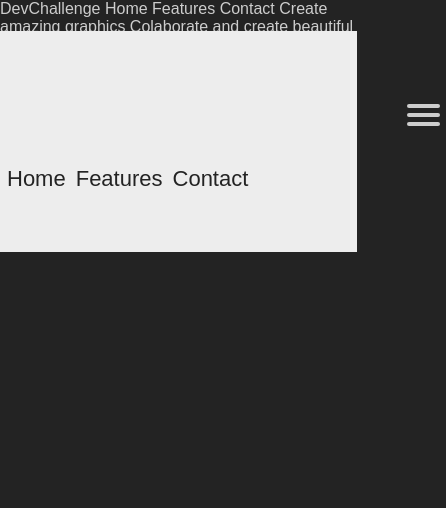
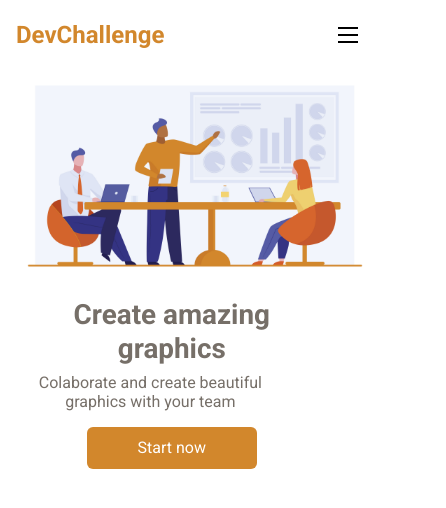
Before and after one commit to rendell-arruda/Dev-Challenge, a plain HTML site: page AmazingGraph/index.html in a window 390 px wide. Shown: the whole page, 446 px wide, since content can reach past the window. Drawn offline with nearby package versions, Linux system fonts and the light colour scheme.

Commit message:
termina page mas faltando reponsividad

```diff
--- /dev/null
+++ b/AmazingGraph/assets/css/gerais.css
@@ -0,0 +1,16 @@
+:root {
+  --orange: #d2872c;
+  --gray: #766f68;
+}
+
+body,
+ul {
+  font-family: 'Roboto', sans-serif;
+  margin: 0px;
+  padding: 0px;
+  color: var(--gray);
+}
+
+img {
+  max-width: 100%;
+}
--- /dev/null
+++ b/AmazingGraph/assets/css/header.css
@@ -0,0 +1,106 @@
+/* HEADER */
+body {
+  max-width: 1140px;
+  margin: 0 auto;
+}
+
+a {
+  color: var(--gray);
+  text-decoration: none;
+}
+
+a:hover {
+  /* background: rgba(0, 0, 0, 0.05); */
+}
+
+#logo {
+  font-size: 1.5rem;
+  font-weight: bold;
+  color: var(--orange);
+}
+
+#header {
+  box-sizing: border-box;
+  height: 70px;
+  padding: 1rem;
+  display: flex;
+  align-items: center;
+  justify-content: space-between;
+  /* background: #e7e7e7; */
+}
+
+/* MENU */
+#menu {
+  display: flex;
+  list-style: none;
+  gap: 0.5rem;
+}
+
+#menu a {
+  display: block;
+  padding: 0.5rem;
+}
+
+#btn-mobile {
+  display: none;
+}
+
+@media (max-width: 600px) {
+  #menu {
+    display: block;
+    position: absolute;
+    width: 100%;
+    top: 70px;
+    right: 0px;
+    background: #e7e7e7;
+    transition: 0.6s;
+    z-index: 1000;
+    height: 0px;
+    visibility: hidden;
+    overflow-y: hidden;
+  }
+  #nav.active #menu {
+    height: calc(100vh - 70px);
+    visibility: visible;
+    overflow-y: auto;
+  }
+  #menu a {
+    padding: 1rem 0;
+    margin: 0 1rem;
+    border-bottom: 2px solid rgba(0, 0, 0, 0.05);
+  }
+  #btn-mobile {
+    display: flex;
+    padding: 0.5rem 1rem;
+    font-size: 1rem;
+    border: none;
+    background: none;
+    cursor: pointer;
+    gap: 0.5rem;
+  }
+  #hamburger {
+    border-top: 2px solid;
+    width: 20px;
+  }
+  #hamburger::after,
+  #hamburger::before {
+    content: '';
+    display: block;
+    width: 20px;
+    height: 2px;
+    background: currentColor;
+    margin-top: 5px;
+    transition: 0.3s;
+    position: relative;
+  }
+  #nav.active #hamburger {
+    border-top-color: transparent;
+  }
+  #nav.active #hamburger::before {
+    transform: rotate(135deg);
+  }
+  #nav.active #hamburger::after {
+    transform: rotate(-135deg);
+    top: -7px;
+  }
+}
--- /dev/null
+++ b/AmazingGraph/assets/css/main.css
@@ -0,0 +1,61 @@
+.conteudo-principal {
+  display: flex;
+  justify-content: space-between;
+  align-items: flex-start;
+  flex-wrap: wrap;
+  padding: 0 32px 0 64px;
+}
+
+.conteudo-principal__texto {
+  position: absolute;
+  z-index: 999;
+}
+
+.title {
+  font-weight: 700;
+  max-width: 19ch;
+}
+
+.subtitle {
+  line-height: 1.2;
+  max-width: 29ch;
+}
+
+.botao {
+  background-color: var(--orange);
+  padding: 8px 50px;
+  color: white;
+}
+
+.img {
+  position: relative;
+  right: 0;
+  display: flex;
+  justify-content: right;
+}
+
+.img img {
+  width: 70%;
+}
+
+@media (max-width: 600px) {
+  .conteudo-principal {
+    padding: 0px 20px;
+  }
+  .conteudo-principal {
+    text-align: center;
+    flex-direction: column;
+    justify-content: center;
+    position: fixed;
+  }
+
+  .conteudo-principal__texto {
+    position: relative;
+  }
+  .img {
+    order: -1;
+  }
+  .img img {
+    width: initial;
+  }
+}
--- /dev/null
+++ b/AmazingGraph/assets/css/style.css
@@ -0,0 +1,3 @@
+@import url(./gerais.css);
+@import url(./header.css);
+@import url(./main.css);
--- /dev/null
+++ b/AmazingGraph/assets/js/script.js
@@ -0,0 +1,17 @@
+const btnMobile = document.getElementById('btn-mobile');
+
+function toggleMenu(event) {
+  if (event.type === 'touchstart') event.preventDefault();
+  const nav = document.getElementById('nav');
+  nav.classList.toggle('active');
+  const active = nav.classList.contains('active');
+  event.currentTarget.setAttribute('aria-expanded', active);
+  if (active) {
+    event.currentTarget.setAttribute('aria-label', 'Fechar Menu');
+  } else {
+    event.currentTarget.setAttribute('aria-label', 'Abrir Menu');
+  }
+}
+
+btnMobile.addEventListener('click', toggleMenu);
+btnMobile.addEventListener('touchstart', toggleMenu);
--- a/AmazingGraph/assets/style.css
+++ /dev/null
@@ -1,163 +0,0 @@
-body {
-  margin: 0;
-  padding: 0;
-  max-width: 1024px;
-  margin: 0 auto;
-
-  /* make it look decent enough */
-  background: #232323;
-  color: #cdcdcd;
-  font-family: 'Avenir Next', 'Avenir', sans-serif;
-}
-
-a {
-  text-decoration: none;
-  color: inherit;
-}
-
-li {
-  list-style: none;
-}
-
-.header {
-  display: flex;
-  justify-content: space-between;
-}
-
-.nav ul {
-  display: flex;
-  gap: 10px;
-}
-
-#menuToggle input {
-  opacity: 0;
-}
-
-@media screen and (max-width: 768px) {
-  #menuToggle {
-    display: block;
-    position: relative;
-    top: 50px;
-    left: 50px;
-
-    z-index: 1;
-
-    -webkit-user-select: none;
-    user-select: none;
-  }
-
-  #menuToggle a {
-    text-decoration: none;
-    color: #232323;
-
-    transition: color 0.3s ease;
-  }
-
-  #menuToggle a:hover {
-    color: tomato;
-  }
-
-  #menuToggle input {
-    display: block;
-    width: 40px;
-    height: 32px;
-    position: absolute;
-    top: -7px;
-    left: -5px;
-
-    cursor: pointer;
-
-    opacity: 0; /* hide this */
-    z-index: 2; /* and place it over the hamburger */
-
-    -webkit-touch-callout: none;
-  }
-
-  /*
- * Just a quick hamburger
- */
-  #menuToggle span {
-    display: block;
-    width: 33px;
-    height: 4px;
-    margin-bottom: 5px;
-    position: relative;
-
-    background: #cdcdcd;
-    border-radius: 3px;
-
-    z-index: 1;
-
-    transform-origin: 4px 0px;
-
-    transition: transform 0.5s cubic-bezier(0.77, 0.2, 0.05, 1),
-      background 0.5s cubic-bezier(0.77, 0.2, 0.05, 1), opacity 0.55s ease;
-  }
-
-  #menuToggle span:first-child {
-    transform-origin: 0% 0%;
-  }
-
-  #menuToggle span:nth-last-child(2) {
-    transform-origin: 0% 100%;
-  }
-
-  /*
- * Transform all the slices of hamburger
- * into a crossmark.
- */
-  #menuToggle input:checked ~ span {
-    opacity: 1;
-    transform: rotate(45deg) translate(-2px, -1px);
-    background: #232323;
-  }
-
-  /*
- * But let's hide the middle one.
- */
-  #menuToggle input:checked ~ span:nth-last-child(3) {
-    opacity: 0;
-    transform: rotate(0deg) scale(0.2, 0.2);
-  }
-
-  /*
- * Ohyeah and the last one should go the other direction
- */
-  #menuToggle input:checked ~ span:nth-last-child(2) {
-    transform: rotate(-45deg) translate(0, -1px);
-  }
-
-  /*
- * Make this absolute positioned
- * at the top left of the screen
- */
-  #menu {
-    position: absolute;
-    width: 300px;
-    margin: -100px 0 0 -50px;
-    padding: 50px;
-    padding-top: 125px;
-
-    background: #ededed;
-    list-style-type: none;
-    -webkit-font-smoothing: antialiased;
-    /* to stop flickering of text in safari */
-
-    transform-origin: 0% 0%;
-    transform: translate(-100%, 0);
-
-    transition: transform 0.5s cubic-bezier(0.77, 0.2, 0.05, 1);
-  }
-
-  #menu li {
-    padding: 10px 0;
-    font-size: 22px;
-  }
-
-  /*
- * And let's slide it in from the left
- */
-  #menuToggle input:checked ~ ul {
-    transform: none;
-  }
-}
--- a/AmazingGraph/index.html
+++ b/AmazingGraph/index.html
@@ -1,6 +1,3 @@
-DevChallenge Home Features Contact Create amazing graphics Colaborate and create
-beautiful graphics with your team Start now
-
 <!DOCTYPE html>
 <html lang="pt-br">
   <head>
@@ -8,40 +5,58 @@ beautiful graphics with your team Start now
     <meta http-equiv="X-UA-Compatible" content="IE=edge" />
     <meta name="viewport" content="width=device-width, initial-scale=1.0" />
     <title>AmazingGraph</title>
-    <link rel="stylesheet" href="./assets/style.css" />
+    <link
+      href="https://cdn.jsdelivr.net/npm/bootstrap@5.2.0/dist/css/bootstrap.min.css"
+      rel="stylesheet"
+      integrity="sha384-gH2yIJqKdNHPEq0n4Mqa/HGKIhSkIHeL5AyhkYV8i59U5AR6csBvApHHNl/vI1Bx"
+      crossorigin="anonymous"
+    />
+    <link rel="stylesheet" href="./assets/css/style.css" />
+
+    <link rel="preconnect" href="https://fonts.googleapis.com" />
+    <link rel="preconnect" href="https://fonts.gstatic.com" crossorigin />
+    <link
+      href="https://fonts.googleapis.com/css2?family=Roboto:wght@400;700&display=swap"
+      rel="stylesheet"
+    />
   </head>
   <body>
-    <header class="header">
-      <h1 class="logo">DevChallenge</h1>
-      <nav role="navigation" class="nav">
-        <div id="menuToggle">
-          <!--
-          A fake / hidden checkbox is used as click reciever,
-          so you can use the :checked selector on it.
-          -->
-          <input type="checkbox" />
-
-          <!--
-          Some spans to act as a hamburger.
-
-          They are acting like a real hamburger,
-          not that McDonalds stuff.
-          -->
-          <span></span>
-          <span></span>
-          <span></span>
-
-          <!--
-          Too bad the menu has to be inside of the button
-          but hey, it's pure CSS magic.
-          -->
-          <ul id="menu">
-            <a href="#"><li>Home</li></a>
-            <a href="#"><li>Features</li></a>
-            <a href="#"><li>Contact</li></a>
-          </ul>
-        </div>
+    <header id="header">
+      <a class="logo" id="logo" href="">DevChallenge</a>
+      <nav id="nav">
+        <button
+          aria-label="Abrir Menu"
+          id="btn-mobile"
+          aria-haspopup="true"
+          aria-controls="menu"
+          aria-expanded="false"
+        >
+          <span id="hamburger"></span>
+        </button>
+        <ul id="menu" role="menu">
+          <li><a href="/">Home</a></li>
+          <li><a href="/">Features</a></li>
+          <li><a href="/">Contact</a></li>
+        </ul>
       </nav>
     </header>
+    <main class="conteudo-principal">
+      <div class="conteudo-principal__texto">
+        <h1 class="title">Create amazing graphics</h1>
+        <p class="subtitle">
+          Colaborate and create beautiful graphics with your team
+        </p>
+        <button class="btn botao">Start now</button>
+      </div>
+      <figure class="img">
+        <img src="./assets/team.jpg" alt="Team" />
+      </figure>
+    </main>
+    <script src="./assets/js/script.js"></script>
+    <script
+      src="https://cdn.jsdelivr.net/npm/bootstrap@5.2.0/dist/js/bootstrap.bundle.min.js"
+      integrity="sha384-A3rJD856KowSb7dwlZdYEkO39Gagi7vIsF0jrRAoQmDKKtQBHUuLZ9AsSv4jD4Xa"
+      crossorigin="anonymous"
+    ></script>
   </body>
 </html>
```
